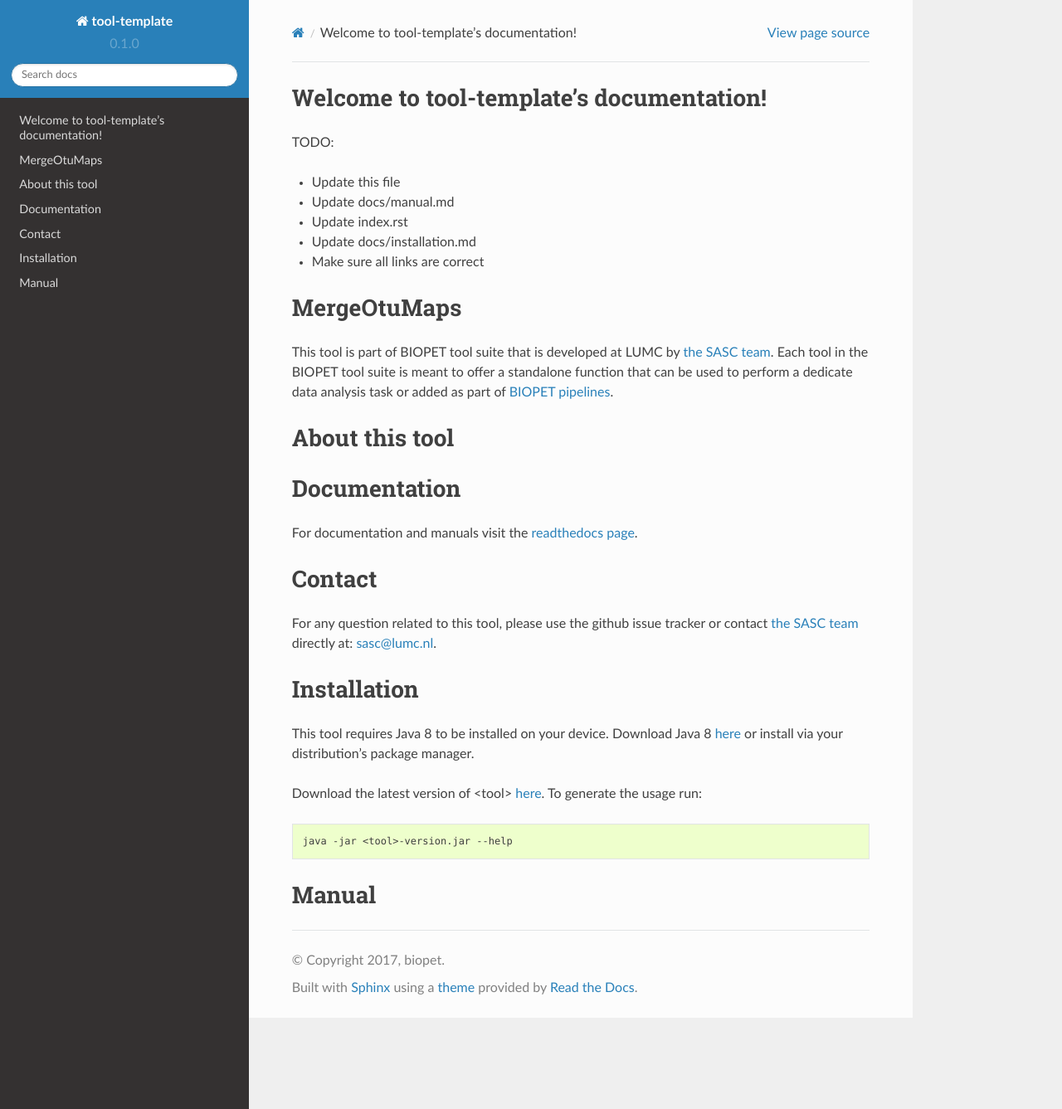
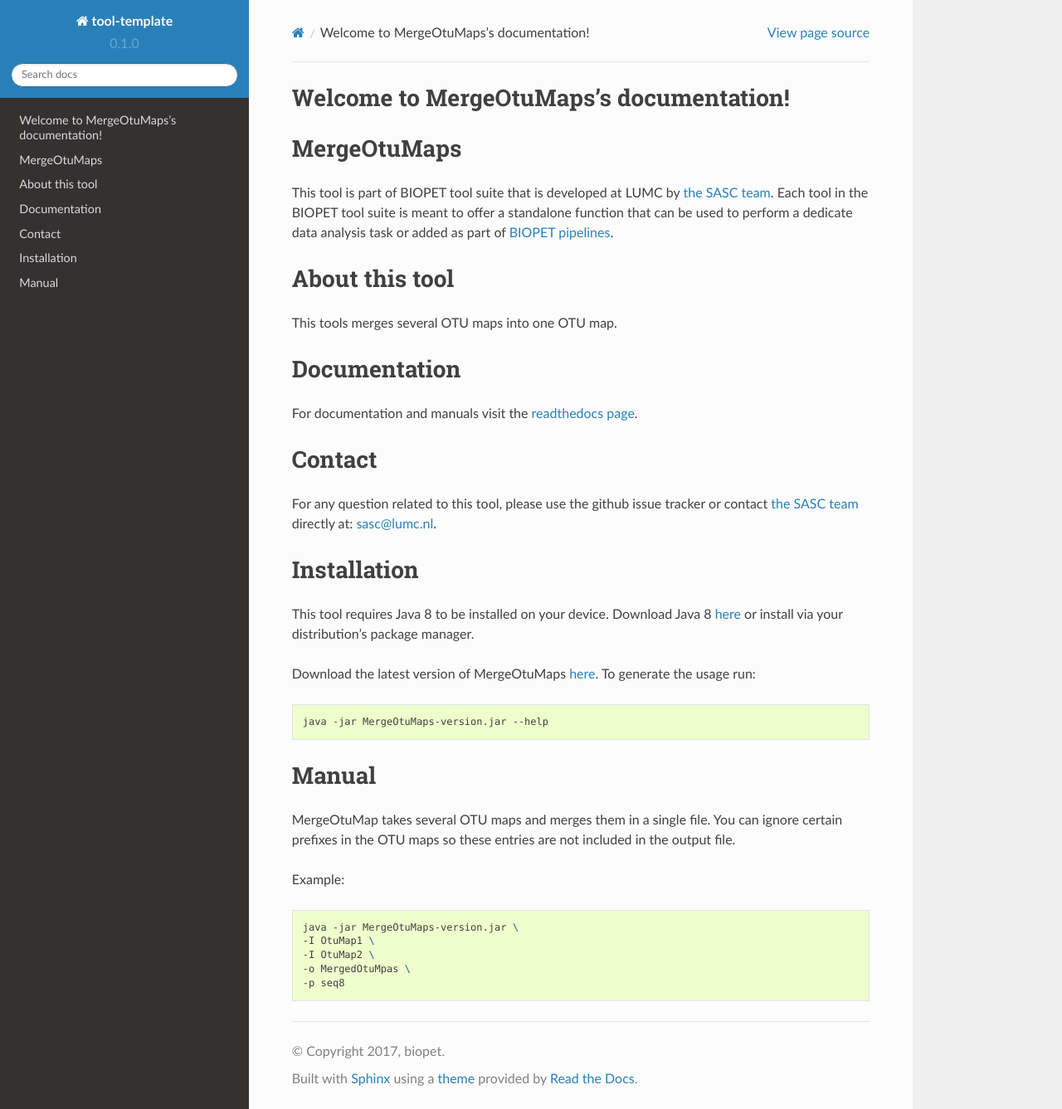
Before and after one commit to biopet/mergeotumaps, a Sphinx documentation site: the page built from docs/index.rst, in a window 1280 px wide and 1337 px high. Shown: the whole window at 83% size. Built offline with Sphinx 7.4.7 and the Read the Docs theme 2.0.0, drawn with Linux system fonts in a browser that asks for light colours.

Commit message:
Documentation

````diff
--- a/README.md
+++ b/README.md
@@ -1,10 +1,3 @@
-TODO:
-- Update this file
-- Update docs/manual.md
-- Update index.rst
-- Update docs/installation.md
-- Make sure all links are correct
-
 #  MergeOtuMaps
 
 This tool is part of BIOPET tool suite that is developed at LUMC by [the SASC team](http://sasc.lumc.nl/).
@@ -12,10 +5,10 @@
 dedicate data analysis task or added as part of [BIOPET pipelines](http://biopet-docs.readthedocs.io/en/latest/).
 
 #  About this tool
-<Description of a tool>
+This tools merges several OTU maps into one OTU map.
 
 #  Documentation
-For documentation and manuals visit the [readthedocs page](http://biopet-toolName.readthedocs.io/en/latest/).
+For documentation and manuals visit the [readthedocs page](http://biopet-mergeotumaps.readthedocs.io/en/latest/).
 
 
 #  Contact
--- a/docs/INSTALLATION.md
+++ b/docs/INSTALLATION.md
@@ -3,8 +3,8 @@
 [here](http://www.oracle.com/technetwork/java/javase/downloads/jre8-downloads-2133155.html)
 or install via your distribution's package manager.
 
-Download the latest version of <tool> [here](https://github.com/biopet/INSERTTOOLNAMEHERE/releases/).
+Download the latest version of MergeOtuMaps [here](https://github.com/biopet/mergeotumaps/releases/).
 To generate the usage run:
 ```bash
-java -jar <tool>-version.jar --help
+java -jar MergeOtuMaps-version.jar --help
 ```
--- a/docs/MANUAL.md
+++ b/docs/MANUAL.md
@@ -1,3 +1,14 @@
 # Manual
 
-<Elaborate usage description>
+MergeOtuMap takes several OTU maps and merges them in a single file.
+You can ignore certain prefixes in the OTU maps so these entries are not
+included in the output file.
+
+Example:
+```bash
+java -jar MergeOtuMaps-version.jar \
+-I OtuMap1 \
+-I OtuMap2 \
+-o MergedOtuMpas \
+-p seq8
+```
--- a/docs/index.rst
+++ b/docs/index.rst
@@ -3,8 +3,8 @@
    You can adapt this file completely to your liking, but it should at least
    contain the root `toctree` directive.
 
-Welcome to tool-template's documentation!
-=========================================
+Welcome to MergeOtuMaps's documentation!
+========================================
 
 .. mdinclude:: ../README.md
 
````
